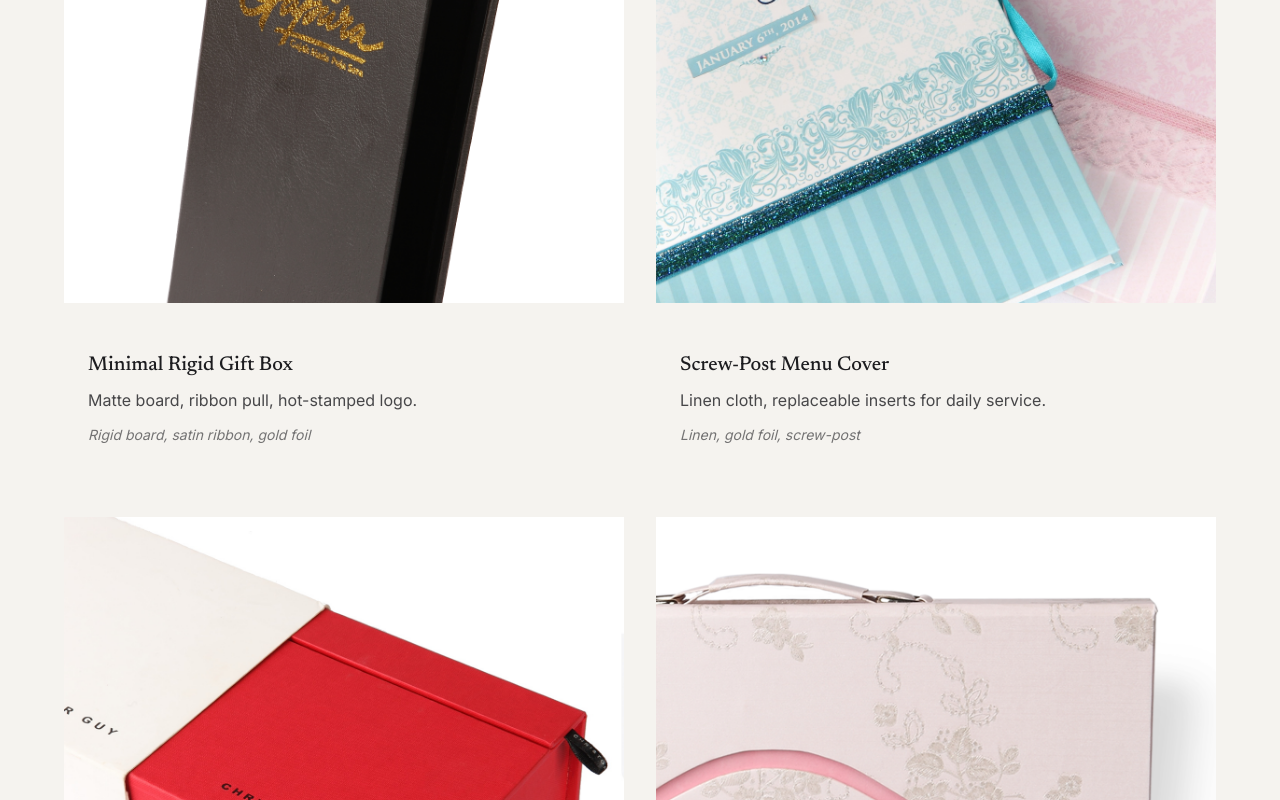
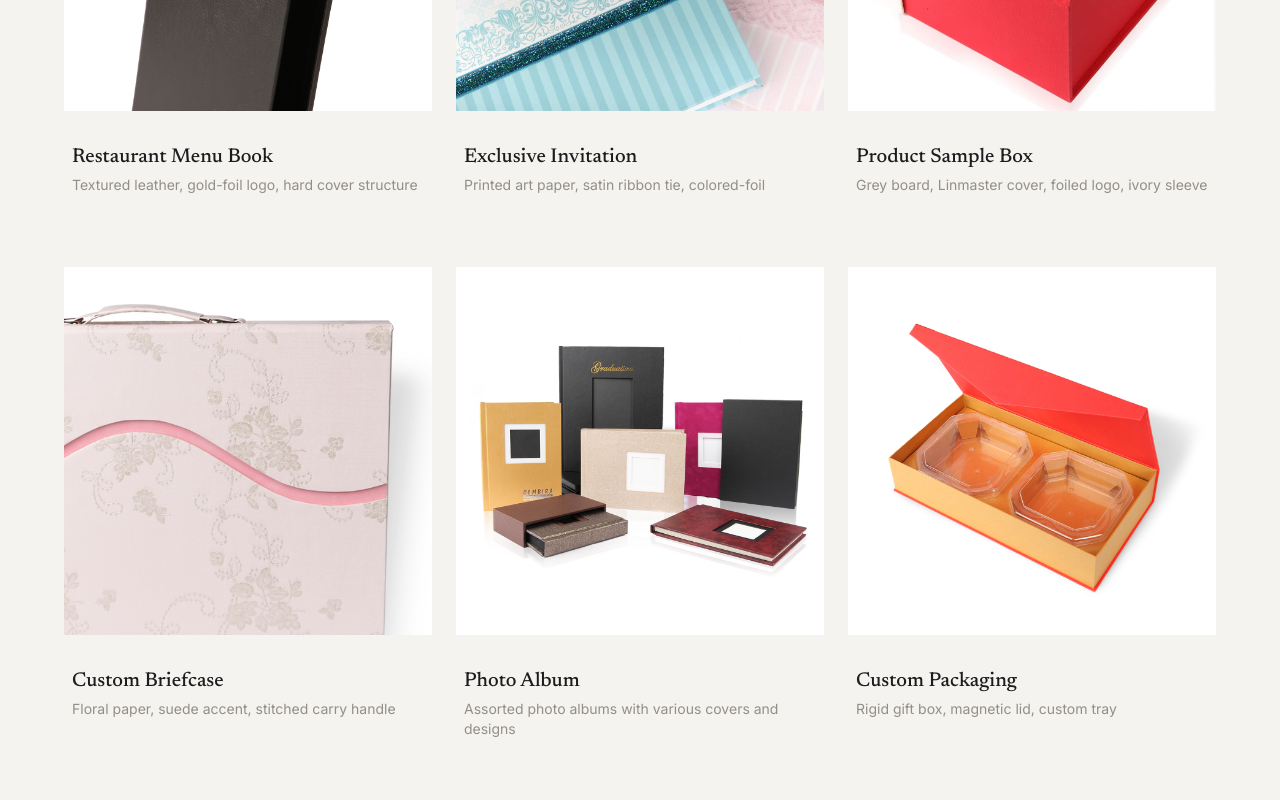
Before and after one commit to NandaRiziq/new-nanda-landingpage, a Next.js app: page / in a window 1280 px wide. Shown: the part 1380-2180 px from the top of the page. Built offline with nearby package versions, Linux system fonts and the light colour scheme.

Commit message:
changed card layout and added images

```diff
--- a/components/selected-work-section.tsx
+++ b/components/selected-work-section.tsx
@@ -3,28 +3,40 @@ import { Card } from "@/components/ui/card"
 export function SelectedWorkSection() {
   const projects = [
     {
-      title: "Minimal Rigid Gift Box",
-      description: "Matte board, ribbon pull, hot-stamped logo.",
+      title: "Restaurant Menu Book",
+      description: "Textured leather, gold-foil logo, hard cover structure",
       materials: "Rigid board, satin ribbon, gold foil",
       image: "/images/cardimage/cardimage-1.png",
     },
     {
-      title: "Screw-Post Menu Cover",
-      description: "Linen cloth, replaceable inserts for daily service.",
+      title: "Exclusive Invitation",
+      description: "Printed art paper, satin ribbon tie, colored-foil",
       materials: "Linen, gold foil, screw-post",
       image: "/images/cardimage/cardimage-2.png",
     },
     {
-      title: "Presentation Folder Set",
-      description: "Textured stock, debossed mark, edge gilding.",
+      title: "Product Sample Box",
+      description: "Grey board, Linmaster cover, foiled logo, ivory sleeve",
       materials: "Textured paper, deboss, metallic edge",
       image: "/images/cardimage/cardimage-3.png",
     },
     {
-      title: "USB Case & Card",
-      description: "Velvet tray, magnetic closure, foil monogram.",
+      title: "Custom Briefcase",
+      description: "Floral paper, suede accent, stitched carry handle",
       materials: "Velvet insert, magnet lock, foil",
       image: "/images/cardimage/cardimage-4.png",
+    },
+    {
+      title: "Photo Album",
+      description: "Assorted photo albums with various covers and designs",
+      materials: "Genuine leather, magnetic latch, foam cushioning",
+      image: "/images/cardimage/cardimage-6.png",
+    },
+    {
+      title: "Custom Packaging",
+      description: "Rigid gift box, magnetic lid, custom tray",
+      materials: "Recycled paper, elastic band, custom printing",
+      image: "/images/cardimage/cardimage-7.png",
     },
   ]
 
@@ -38,8 +50,12 @@ export function SelectedWorkSection() {
           </p>
         </div>
 
-        <div className="grid grid-cols-1 md:grid-cols-2 gap-8 mb-16">
-          {projects.map((project, index) => (
+        <div className="grid grid-cols-1 md:grid-cols-3 gap-6">
+          {projects.map((project, index) => {
+            // Check if this card is in the last row (for 3-column grid)
+            const isLastRow = index >= projects.length - (projects.length % 3 || 3);
+
+            return (
               <Card
                 key={index}
                 className="group overflow-hidden border-0 shadow-none hover:shadow-lg transition-all duration-300 p-0 bg-transparent rounded-none"
@@ -51,13 +67,13 @@ export function SelectedWorkSection() {
                     className="w-full h-full object-cover group-hover:scale-105 transition-transform duration-500"
                   />
                 </div>
-              <div className="p-6">
-                <h3 className="font-serif text-xl font-medium mb-2 text-primary-foreground">{project.title}</h3>
-                <p className="text-primary-foreground/80 mb-3 leading-relaxed">{project.description}</p>
-                <p className="text-sm text-primary-foreground/60 mb-4 italic">{project.materials}</p>
+                <div className="p-2">
+                  <h3 className="font-serif text-xl font-medium mb-1 text-primary-foreground">{project.title}</h3>
+                  <p className={`text-sm text-muted-foreground/80 ${isLastRow ? 'mb-2' : 'mb-10'}`}>{project.description}</p>
                 </div>
               </Card>
-          ))}
+            );
+          })}
         </div>
       </div>
     </section>
```
Also changed, not shown: public/images/cardimage/cardimage-6.png (added), public/images/cardimage/cardimage-7.png (added). Lines whose indentation alone changed are shown as unchanged.
